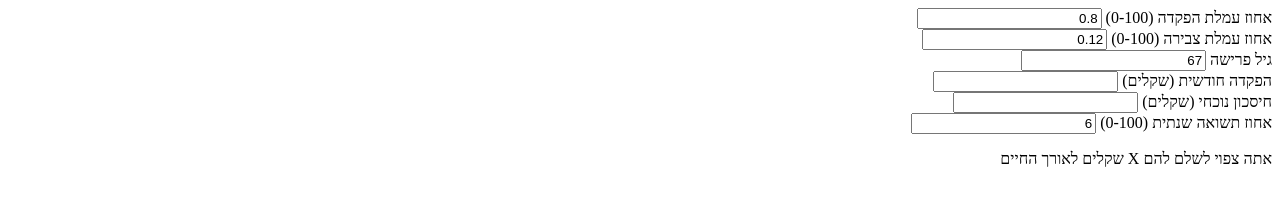
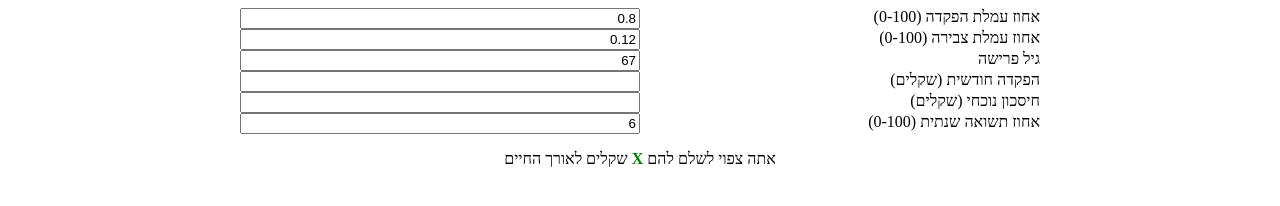
Before and after one commit to yehonatanz/pension, a plain HTML site: page index.html in a window 1280 px wide. Drawn offline with Linux system fonts and the light colour scheme.

Commit message:
This is a real project now

```diff
--- /dev/null
+++ b/index.css
@@ -0,0 +1,17 @@
+#app {
+    width: fit-content;
+    margin: auto;
+}
+form {
+    display: grid;
+    grid-template-columns: 1fr 1fr;
+    width: 50em;
+}
+#output-container {
+    text-align: center;
+}
+#output {
+    /** bold */
+    font-weight: bold;
+    color: green;
+}
--- a/index.html
+++ b/index.html
@@ -1,94 +1,40 @@
 <html lang="he" dir="rtl">
 <head>
     <title>סימולטור פנסיה</title>
-  <script>
-    function totalFees({
-                         percentageOfDeposit,
-                         percentageOfAccumulation,
-                         retirementAge = 67,
-                         monthlyDeposit,
-                         currentAcc,
-                         yearlyGrowthPercentage
-                       }) {
-      const yearlyGrowthRate = 1 + yearlyGrowthPercentage / 100;
-      const depositRate = 1 - percentageOfDeposit / 100;
-      const accRate = 1 - percentageOfAccumulation / 100;
-      let accWithoutFees = currentAcc;
-      let accWithFees = currentAcc;
-      const yearlyDeposit = monthlyDeposit * 12;
-
-      for (let i = 29; i < retirementAge; i++) {
-        accWithoutFees = accWithoutFees * yearlyGrowthRate + yearlyDeposit;
-        accWithFees = accWithFees * yearlyGrowthRate * accRate + yearlyDeposit * depositRate;
-      }
-      let fees = accWithoutFees - accWithFees;
-      return {
-        accWithFees,
-        accWithoutFees,
-        fees,
-        relativeFess: fees / accWithoutFees
-      };
-    }
-
-    function recalculate() {
-      const params = Object.fromEntries([...document.querySelectorAll("input").values()].map(input => [input.name, input.value]));
-      if (Object.values(params).some(value => !value)) {
-        return;
-      }
-      const output = document.getElementById("output");
-      output.textContent = `${Math.floor(totalFees(params).fees / 1000)}K`;
-    }
-
-    function onChange(event) {
-      const url = new URL(window.location);
-      url.searchParams.set(event.target.name, event.target.value);
-      history.pushState(null, "", url);
-      recalculate();
-    }
-
-    function init() {
-      const searchParams = new URLSearchParams(document.location.search);
-      document.querySelectorAll("input").forEach(input => {
-        input.addEventListener("change", onChange);
-        input.addEventListener("keyup", onChange);
-        if (searchParams.has(input.name)) {
-          input.value = searchParams.get(input.name);
-        }
-      });
-      recalculate();
-    }
-  </script>
+    <script src="./index.js" type="text/javascript"></script>
+    <link rel="stylesheet" href="./index.css"/>
 </head>
 <body onload="init()">
+<div id="app">
     <form>
-  <div><label>
+        <label for="percentageOfDeposit">
             אחוז עמלת הפקדה (0-100)
-    <input type="number" name="percentageOfDeposit" value="0.8" />
-  </label></div>
-  <div><label>
+        </label>
+        <input id="percentageOfDeposit" type="number" value="0.8"/>
+        <label for="percentageOfAccumulation">
             אחוז עמלת צבירה (0-100)
-    <input type="number" name="percentageOfAccumulation" value="0.12" />
-  </label></div>
-  <div><label>
+        </label>
+        <input id="percentageOfAccumulation" type="number" value="0.12"/>
+        <label for="retirementAge">
             גיל פרישה
-    <input type="number" name="retirementAge" value="67" />
-  </label></div>
-  <div><label>
+        </label>
+        <input id="retirementAge" type="number" value="67"/>
+        <label for="monthlyDeposit">
             הפקדה חודשית (שקלים)
-    <input type="number" name="monthlyDeposit" />
-  </label></div>
-  <div><label>
+        </label>
+        <input id="monthlyDeposit" type="number"/>
+        <label for="currentAcc">
             חיסכון נוכחי (שקלים)
-    <input type="number" name="currentAcc" />
-  </label></div>
-  <div><label>
+        </label>
+        <input id="currentAcc" type="number"/>
+        <label for="yearlyGrowthPercentage">
             אחוז תשואה שנתית (0-100)
-    <input type="number" name="yearlyGrowthPercentage" value="6" />
-  </label></div>
+        </label>
+        <input id="yearlyGrowthPercentage" type="number" value="6"/>
     </form>
-<div>
+    <div id="output-container">
         אתה צפוי לשלם להם <span id="output">X</span> שקלים לאורך החיים
     </div>
-
+</div>
 </body>
 </html>
--- /dev/null
+++ b/index.js
@@ -0,0 +1,61 @@
+function totalFees({
+	percentageOfDeposit,
+	percentageOfAccumulation,
+	retirementAge,
+	monthlyDeposit,
+	currentAcc,
+	yearlyGrowthPercentage,
+}) {
+	const yearlyGrowthRate = 1 + yearlyGrowthPercentage / 100;
+	const depositRate = 1 - percentageOfDeposit / 100;
+	const accRate = 1 - percentageOfAccumulation / 100;
+	let accWithoutFees = currentAcc;
+	let accWithFees = currentAcc;
+	const yearlyDeposit = monthlyDeposit * 12;
+
+	for (let i = 29; i < retirementAge; i++) {
+		accWithoutFees = accWithoutFees * yearlyGrowthRate + yearlyDeposit;
+		accWithFees =
+			accWithFees * yearlyGrowthRate * accRate + yearlyDeposit * depositRate;
+	}
+	const fees = accWithoutFees - accWithFees;
+	return {
+		accWithFees,
+		accWithoutFees,
+		fees,
+		relativeFess: fees / accWithoutFees,
+	};
+}
+
+function recalculate() {
+	const params = Object.fromEntries(
+		[...document.querySelectorAll("input").values()].map((input) => [
+			input.id,
+			input.value,
+		]),
+	);
+	if (Object.values(params).some((value) => !value)) {
+		return;
+	}
+	const output = document.getElementById("output");
+	output.textContent = `${Math.floor(totalFees(params).fees / 1000)}K`;
+}
+
+function onChange(event) {
+	const url = new URL(window.location);
+	url.searchParams.set(event.target.id, event.target.value);
+	history.pushState(null, "", url);
+	recalculate();
+}
+
+function init() {
+	const searchParams = new URLSearchParams(document.location.search);
+	document.querySelectorAll("input").forEach((input) => {
+		input.addEventListener("change", onChange);
+		input.addEventListener("keyup", onChange);
+		if (searchParams.has(input.id)) {
+			input.value = searchParams.get(input.id);
+		}
+	});
+	recalculate();
+}
```
Lines whose indentation alone changed are shown as unchanged.
